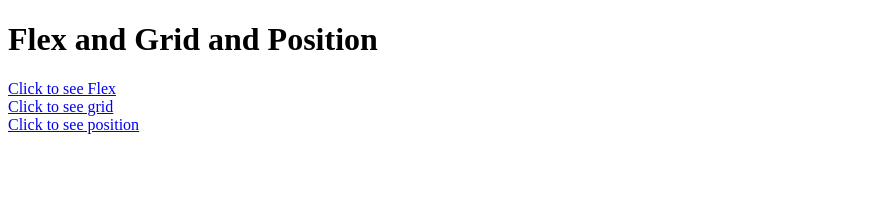
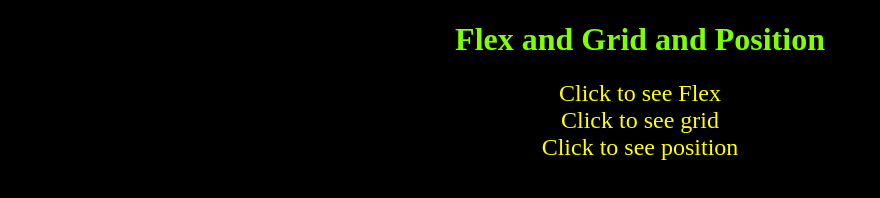
Before and after one commit to vasantharuban19/Day10-Roadmap, a plain HTML site: page index.html in a window 1280 px wide. Shown: the whole page, without its empty margins (0-880 px from the left). Drawn offline with Linux system fonts and the light colour scheme.

Commit message:
style added

```diff
--- a/index.html
+++ b/index.html
@@ -4,6 +4,18 @@
     <meta charset="UTF-8" />
     <meta name="viewport" content="width=device-width, initial-scale=1.0" />
     <title>Flex, Grid & Position</title>
+    <style>
+        body{
+            background-color: black;
+            color: chartreuse;
+            text-align: center;
+        }
+        a{
+            font-size: x-large;
+            color: yellow;
+            text-decoration:none;
+        }
+    </style>
   </head>
   <body>
     <h1>Flex and Grid and Position</h1>
```
